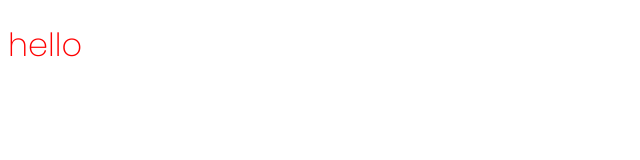
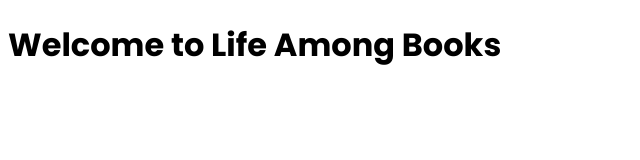
Before and after one commit to mirielimacedo/my-hobbie-project, a plain HTML site: page index.html in a window 1280 px wide. Shown: the whole page, without its empty margins (0-640 px from the left). Drawn offline with Linux system fonts and the light colour scheme; a web font is replaced by a local one.

Commit message:
Basic html and css

```diff
--- a/index.html
+++ b/index.html
@@ -15,6 +15,6 @@
     <title>Mirieli Maria- Front-end Developer</title>
   </head>
   <body>
-    <h1>hello</h1>
+    <h1>Welcome to Life Among Books</h1>
   </body>
 </html>
--- a/styles.css
+++ b/styles.css
@@ -1,6 +1,6 @@
 h1{
-    color: red;
+
     font-family: "Poppins", sans-serif;
-        font-weight: 200;
+        font-weight: 700;
         font-style: normal;
 }
```
